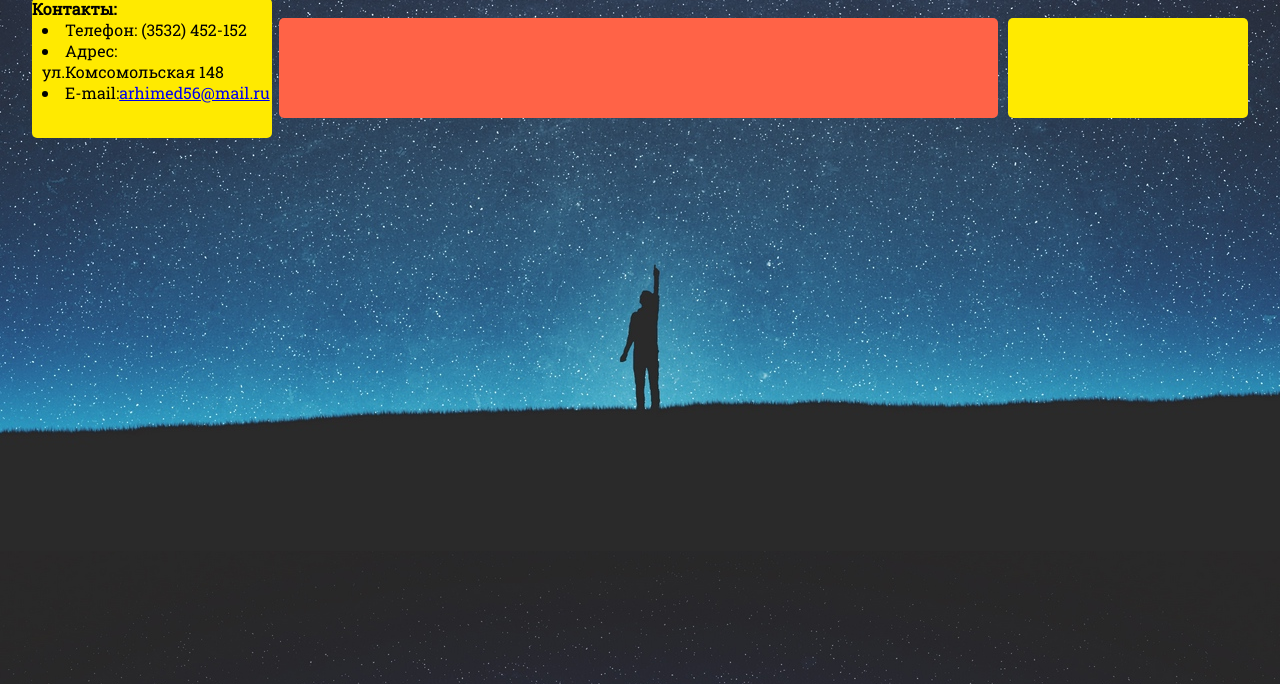
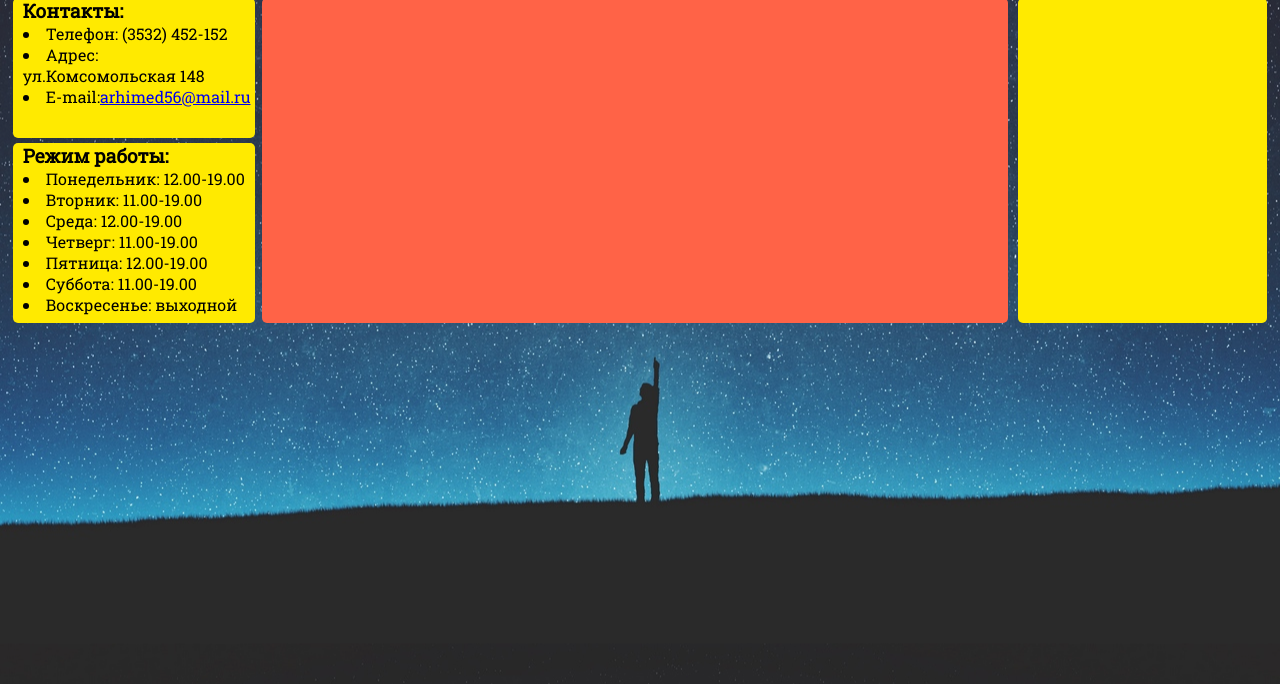
Before and after one commit to ArthurMukashev/archimed, a plain HTML site: page size/index.html in a window 1280 px wide. Shown: the part 116-800 px from the top of the page. Drawn offline with Linux system fonts and the light colour scheme.

Commit message:
режим работы

```diff
--- a/size/css/style.css
+++ b/size/css/style.css
@@ -10,7 +10,7 @@ body {
 }
 .container {
     margin:  0 auto;
-    max-width: 95%;
+    max-width: 98%;
 }
 .header-top {
     background-color: #ffea00;
@@ -42,24 +42,47 @@ body {
     margin-top: 10px;
     display: flex;
     flex-flow: row nowrap;
-    align-items: center;
     align-content: center;
     justify-content: space-between;
 
 }
 .sidebar {
+    /* background-color: #ffea00; */
+    width: 20%;
+    /* min-height: 140px;
+    border-radius: 5px;
+    margin-right: 7px; */
+
+}
+
+.block_1 {
     background-color: #ffea00;
-    width: 20%;
     min-height: 140px;
     border-radius: 5px;
     margin-right: 7px;
-
+}
+.block_2 {
+    margin-top: 5px;
+    background-color: #ffea00;
+    min-height: 180px;
+    border-radius: 5px;
+    margin-right: 7px;
+}
+h4 {
+    margin-left: 10px;
+    font-size: 19px;
 }
 .sidebar ul  {
     list-style: inside;
 }
 .sidebar ul li {
     padding-left:10px ;
+}
+hr {
+    border: none;
+    background-color: #460c0c;
+    height: 2px;
+
 }
 .content {
     background-color: tomato;
@@ -68,7 +91,7 @@ body {
     border-radius: 5px;
 }
 .sidebar_2 {
-    background-color: #ffea00;
+    background-color: #ffea00 ;
     width: 20%;
    min-height: 100px;
    border-radius: 5px;
--- a/size/index.html
+++ b/size/index.html
@@ -1,11 +1,13 @@
 <!DOCTYPE html>
 <html>
+
 <head>
     <title>Архимед Онлайн | Главная</title>
     <meta charset="utf-8">
     <link rel="stylesheet" href="css/style.css">
     <link href="https://fonts.googleapis.com/css?family=Roboto+Slab&display=swap" rel="stylesheet">
 </head>
+
 <body>
     <wrapper>
         <div class="header">
@@ -28,12 +30,28 @@
         <div class="container">
             <div class="main">
                 <div class="sidebar">
+                    <div class="block">
+                        <div class="block_1">
                             <h4>Контакты:</h4>
                             <ul>
                                 <li>Телефон: (3532) 452-152</li>
                                 <li>Адрес: ул.Комсомольская 148</li>
                                 <li>E-mail:<a href="mailto:arhimed56@mail.ru">arhimed56@mail.ru</a></li>
                             </ul>
+                        </div>
+                        <div class="block_2">
+                            <h4>Режим работы:</h4>
+                            <ul>
+                                <li>Понедельник: 12.00-19.00</li>
+                                <li>Вторник: 11.00-19.00</li>
+                                <li>Среда: 12.00-19.00</li>
+                                <li>Четверг: 11.00-19.00</li>
+                                <li>Пятница: 12.00-19.00</li>
+                                <li>Суббота: 11.00-19.00</li>
+                                <li>Воскресенье: выходной</li>
+                            </ul>
+                        </div>
+                    </div>
                 </div>
                 <div class="content">
 
@@ -46,4 +64,5 @@
         </div>
     </wrapper>
 </body>
+
 </html>
```
Lines whose indentation alone changed are shown as unchanged.
